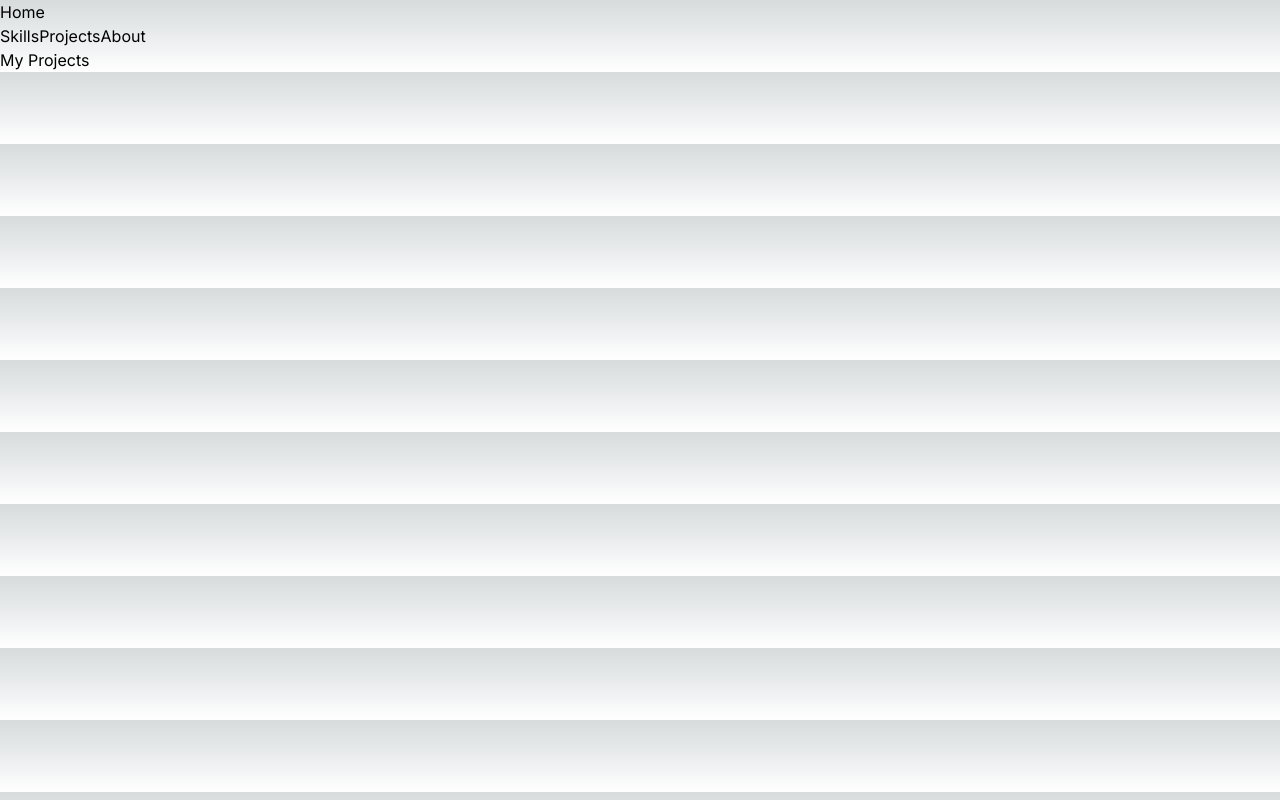
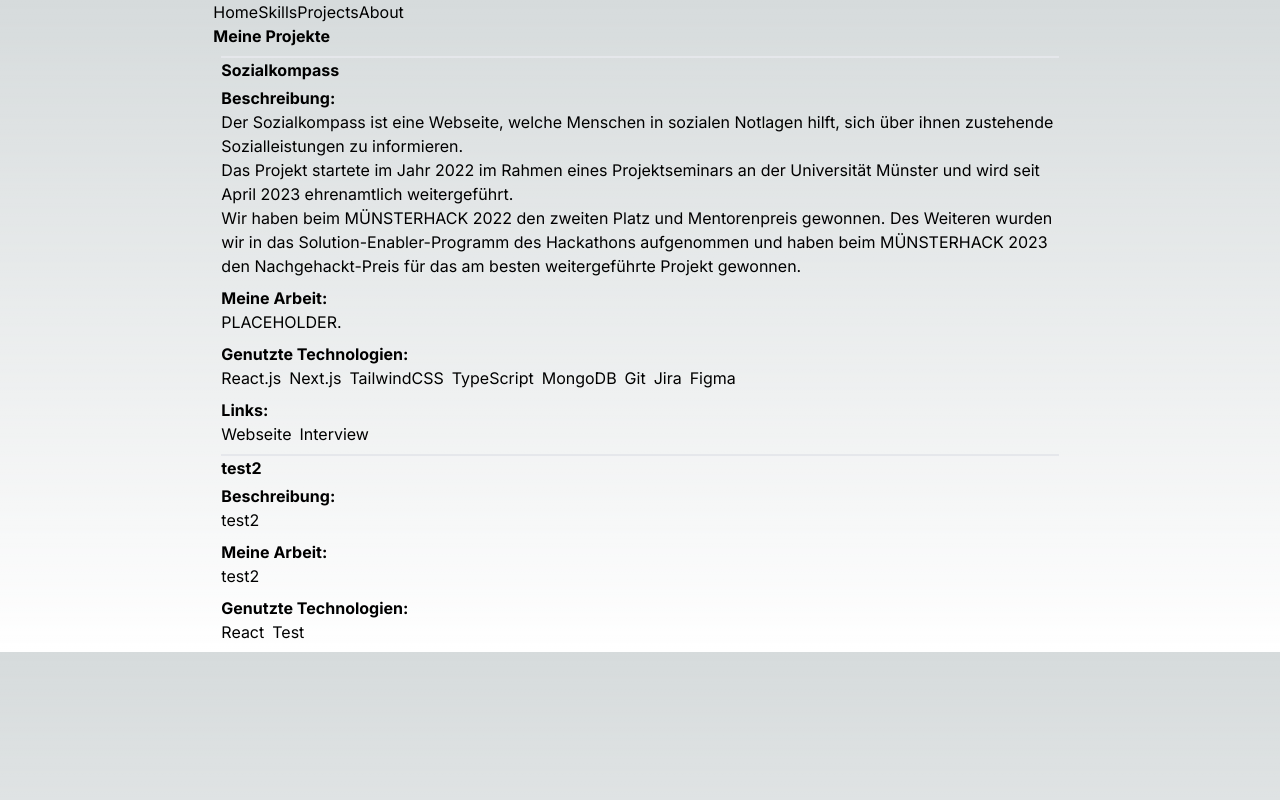
Before and after one commit to JonasRettig/jrettig.dev, a Next.js app: page /projects in a window 1280 px wide. Built offline with nearby package versions, Linux system fonts and the light colour scheme.

Commit message:
first work on projects site

```diff
--- a/src/Components/header.tsx
+++ b/src/Components/header.tsx
@@ -1,9 +1,10 @@
 
 export default function Header() {
     return (
-        <div className="m-3 flex justify-between">
+        <div className="w-screen flex">
+            <div className="w-4/6 m-3 flex justify-between mx-auto">
                 <button>Home</button>
-            <div className="w-1/6 flex justify-around">
+                <div className="w-2/6 flex justify-around">
                     <a href="/skills">
                         Skills
                     </a>
@@ -15,5 +16,6 @@ export default function Header() {
                     </a>
                 </div>
             </div>
+        </div>
     )
 }
--- a/src/app/projects/page.tsx
+++ b/src/app/projects/page.tsx
@@ -1,10 +1,93 @@
+'use client'
 import Header from "@/Components/header";
+import projects from "@/data/projects.json";
+import { useEffect, useState } from "react";
 
 export default function Projects() {
+
+    interface Project {
+        id: number,
+        name: string,
+        description: string[],
+        technologies: string[],
+        myWork: string[],
+        links?: link[]
+    }
+
+    interface link {
+        url: string,
+        name: string
+    }
+
+    useEffect(() => {
+        getProjects();
+    }, [])
+
+    const [projectsArray, setProjectsArray] = useState<Project[]>([]);
+
+    function getProjects() {
+        var projectsArray:Project[] = Object.values(projects);
+        projectsArray.sort((a, b) => (a.id > b.id) ? 1 : -1)
+        setProjectsArray(projectsArray);
+    }
+
     return (
         <div>
             <Header/>
-            My Projects
+            <div className="w-4/6 flex justify-self-center mx-auto">
+                <div className="flex flex-col">
+                    <h1 className="font-bold"> Meine Projekte </h1>
+                    <div>
+                        {projectsArray.map((project) => (
+                            <div className="flex flex-col border-t-2 m-2">
+                                <div className="flex-col">
+                                    <h2 className="font-bold"> {project.name} </h2>
+                                    <div className="mt-1">
+                                        <b> Beschreibung: </b>
+                                        {project.description.map((description) => (
+                                            <div>
+                                                {description}
+                                            </div>
+                                        ))}
+                                    </div>
+                                    <div className="mt-2">
+                                        <b> Meine Arbeit: </b>
+                                        {project.myWork.map((myWork) => (
+                                            <div>
+                                                {myWork}
+                                            </div>
+                                        ))}
+                                    </div>
+                                    <div className="mt-2">
+                                        <b> Genutzte Technologien: </b>
+                                        <div className="flex flex-row">
+                                            {project.technologies.map((technology) => (
+                                                <div className="mr-2">
+                                                    {technology}
+                                                </div>
+                                            ))}
+                                        </div>
+                                    </div>
+                                    {project.links && (
+                                        <div className="mt-2">
+                                            <b> Links: </b>
+                                            <div className="flex flex-row">
+                                                {project.links.map((link) => (
+                                                    <div className="mr-2">
+                                                        <a href={link.url} target="_blank">
+                                                            {link.name}
+                                                        </a>
+                                                    </div>
+                                                ))}
+                                            </div>
+                                        </div>
+                                    )}
+                                </div>
+                            </div>
+                        ))}
+                    </div>
+                </div>
+            </div>
         </div>
     )
 }
--- /dev/null
+++ b/src/data/projects.json
@@ -0,0 +1,29 @@
+{
+    "1": {
+        "id": "1",
+        "name": "Sozialkompass",
+        "description": ["Der Sozialkompass ist eine Webseite, welche Menschen in sozialen Notlagen hilft, sich über ihnen zustehende Sozialleistungen zu informieren.",
+                        "Das Projekt startete im Jahr 2022 im Rahmen eines Projektseminars an der Universität Münster und wird seit April 2023 ehrenamtlich weitergeführt.",
+                        "Wir haben beim MÜNSTERHACK 2022 den zweiten Platz und Mentorenpreis gewonnen. Des Weiteren wurden wir in das Solution-Enabler-Programm des Hackathons aufgenommen und haben beim MÜNSTERHACK 2023 den Nachgehackt-Preis für das am besten weitergeführte Projekt gewonnen."
+                        ],
+        "myWork": ["PLACEHOLDER."],
+        "technologies": ["React.js", "Next.js", "TailwindCSS", "TypeScript", "MongoDB", "Git", "Jira", "Figma"],
+        "links": [
+            {
+                "name": "Webseite",
+                "url": "https://www.sozialkompass.info"
+            },
+            {
+                "name": "Interview",
+                "url": "https://www.digitalhub.ms/stories/portraits/2023-08-08/muensterhack-solution-enabler-sozialkompass"
+            }
+        ]
+    },
+    "2":{
+        "id": "2",
+        "name": "test2",
+        "description": ["test2"],
+        "myWork": ["test2"],
+        "technologies": ["React", "Test"]
+    }
+}
```
Lines whose indentation alone changed are shown as unchanged.
